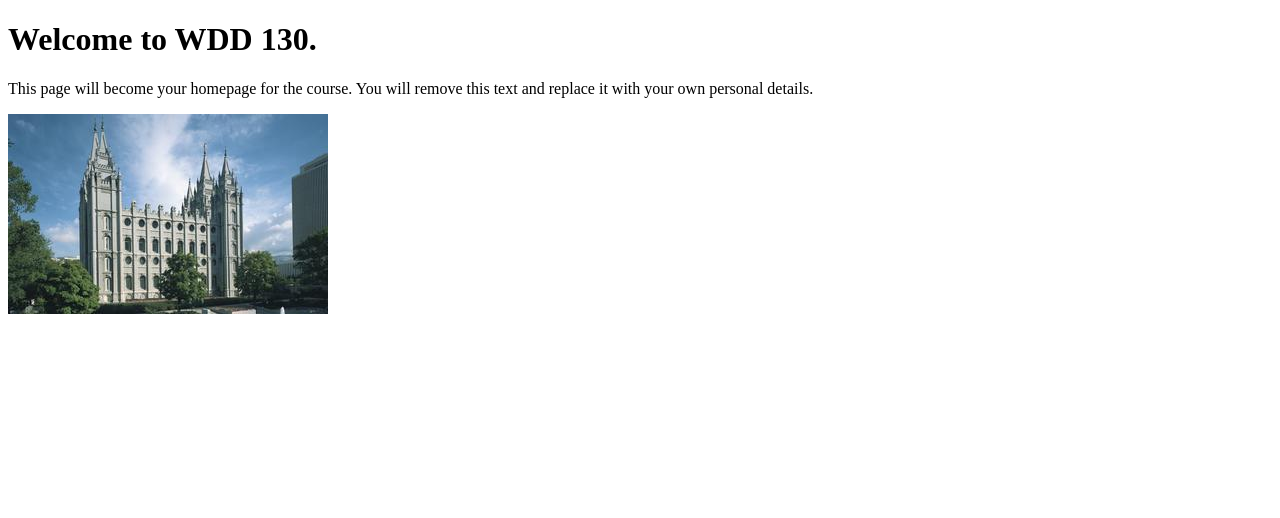
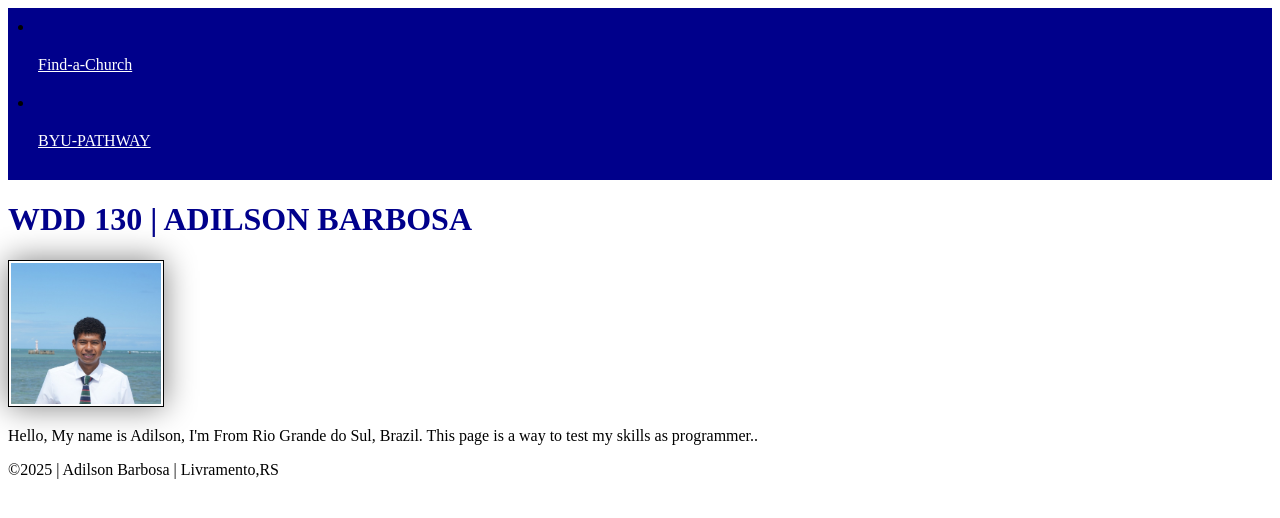
Before and after one commit to adilsonbarbosajpg/wdd130, a plain HTML site: page index.html in a window 1280 px wide. Drawn offline with Linux system fonts and the light colour scheme.

Commit message:
code along temple

```diff
--- a/index.html
+++ b/index.html
@@ -1,14 +1,37 @@
 <!DOCTYPE html>
 <html lang="en">
+
 <head>
     <meta charset="UTF-8">
     <meta name="viewport" content="width=device-width, initial-scale=1.0">
-    <title>WDD 130 | Personal Homepage</title>
+    <title>WDD 130 | ADILSON BARBOSA</title>
+    <link rel="stylesheet" href="styles/styles.css">
+    <header></header>
+    <nav>
+        <li><a
+              href="https://www.churchofjesuschrist.org/welcome/find-a-church?lang=por">Find-a-Church</a>
+        </li>
+        <li><a
+              href="https://www.byupathway.edu/pt?cid=brand-search|paidsearch|google|byupw|brz|portuguese&kw=byu%20pathway&gad_source=1&gad_campaignid=23409432188&gclid=CjwKCAjw5ZXQBhBdEiwAI5XVWe1_DrVr1-lyV-loUphn-YNXgfLtkkC6hOLdz55_s41u3yTQOq050BoC_qEQAvD_BwE">BYU-PATHWAY</a>
+        </li>
+    </nav>
+
+    </header>
 </head>
+
+
 <body>
-    <h1>Welcome to WDD 130.</h1>
-    <p>This page will become your homepage for the course. You will remove this text and replace it with your own personal details.</p>
+    <h1>WDD 130 | ADILSON BARBOSA</h1>
+    <img src="adilson.jpeg" alt="PROFILE w." width="1052" height="900">
 
-    <img src="images/salt-lake-temple.jpg" alt="The Salt Lake Temple.">
+    <p>Hello, My name is Adilson, I'm From Rio Grande do Sul, Brazil. This page is a way to test my
+        skills as programmer..</p>
+
+    <main>
+        <footer>&copy;2025 | Adilson Barbosa | Livramento,RS</footer>
+    </main>
+
+
 </body>
+
 </html>
--- a/styles/styles.css
+++ b/styles/styles.css
@@ -0,0 +1,22 @@
+nav {
+    background-color: darkblue;
+    padding: 10px;
+}
+
+nav a {
+    color: white;
+    display: block;
+    padding: 20px;
+}
+
+h1 {
+    color: darkblue;
+}
+
+img {
+    width: 150px;
+    height: auto;
+    border: 1px solid black;
+    padding: 2px;
+    box-shadow: 0 0 30px gray;
+}
```
Also changed, not shown: adilson (2).jpeg (added), adilson.jpeg (added).
